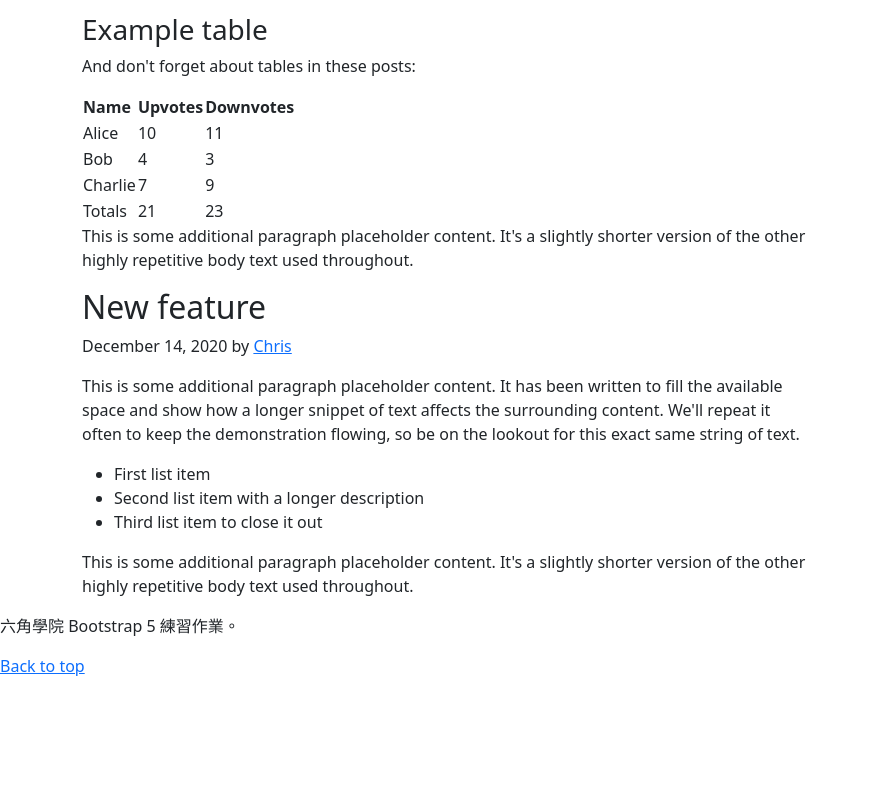
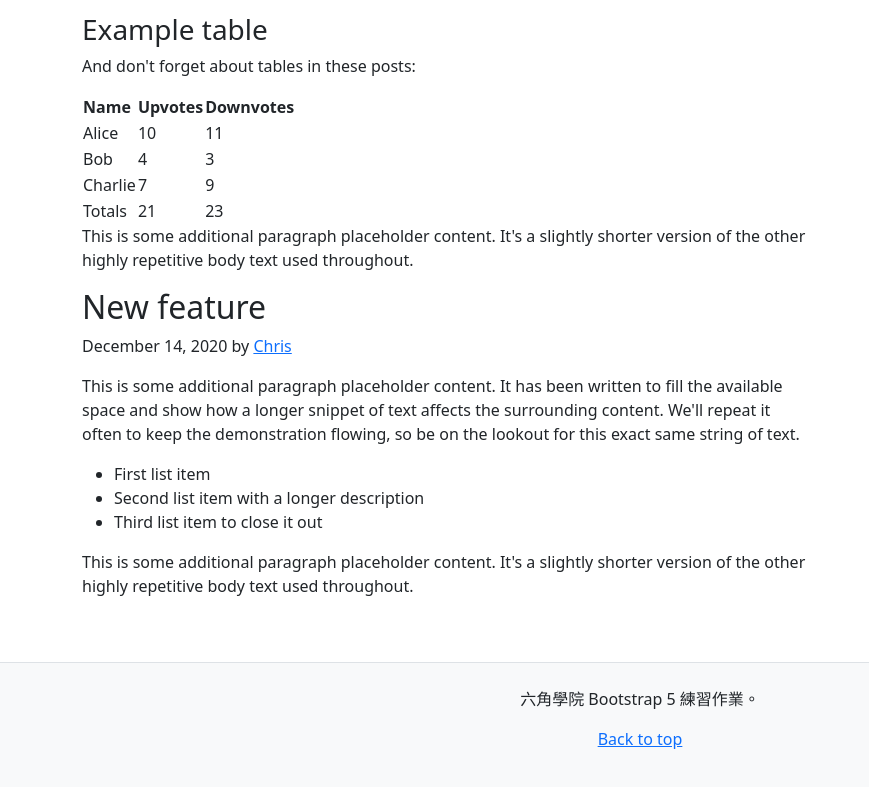
Before and after one commit to jaosn60810/bootstrap5-blog, a plain HTML site: page index.html in a window 1280 px wide. Shown: the part 3220-4007 px from the top of the page, without its empty margins (0-869 px from the left). Before the commit the page ends 3914 px from the top, so only its background shows below. Drawn offline with nearby package versions, Linux system fonts and the light colour scheme.

Commit message:
Blog 版型 - Footer 製作

```diff
--- a/index.html
+++ b/index.html
@@ -365,7 +365,7 @@
       </div>
     </div>
 
-    <footer class="🙃😋 🙁😊 😚😊 😠😋 🙇😈">
+    <footer class="bg-light border-top py-4 mt-5 text-center">
       <p>六角學院 Bootstrap 5 練習作業。</p>
       <p>
         <a href="#">Back to top</a>
```
